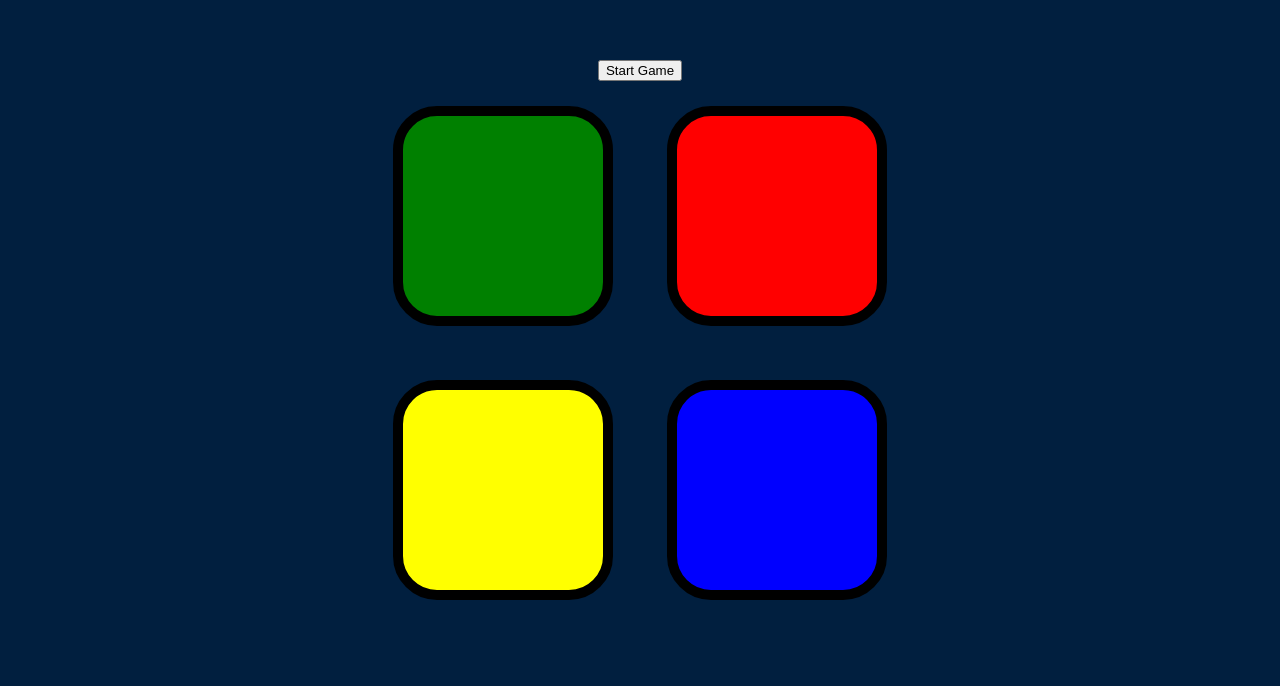
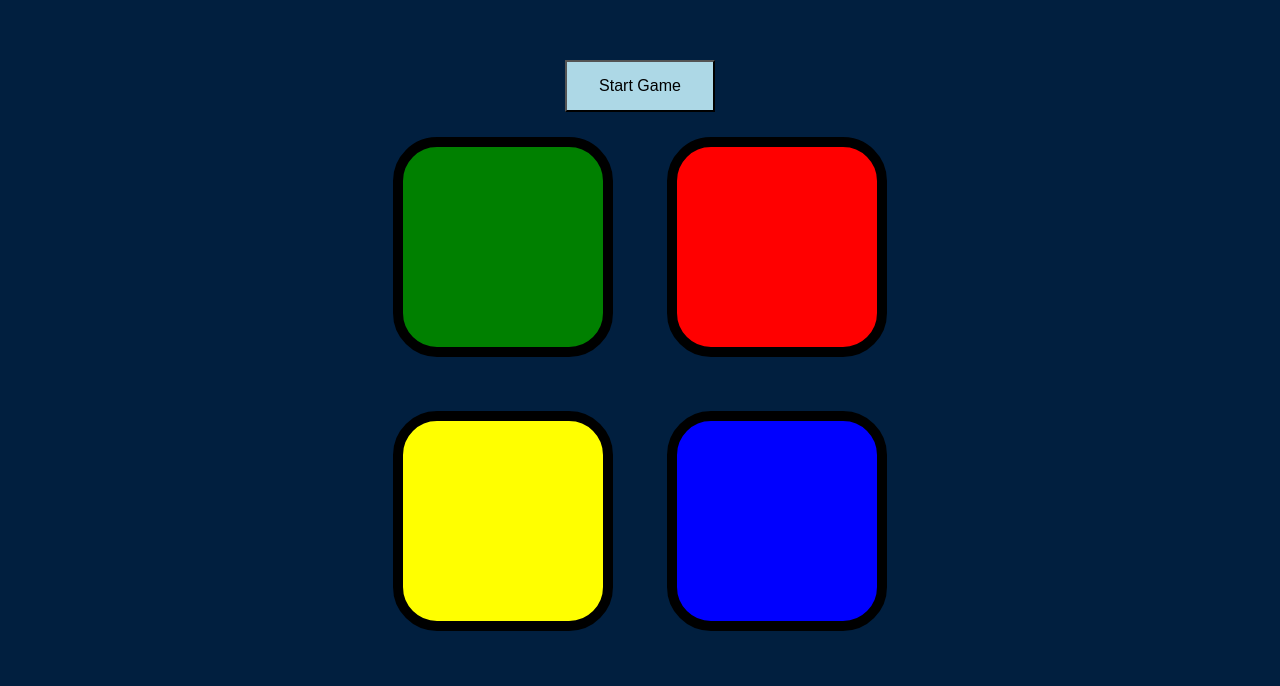
Before and after one commit to Subham1010/game, a plain HTML site: page index.html in a window 1280 px wide. Shown: the part 114-800 px from the top of the page. Drawn offline with nearby package versions, Linux system fonts and the light colour scheme.

Commit message:
Update styles.css

```diff
--- a/styles.css
+++ b/styles.css
@@ -28,7 +28,12 @@ body {
   margin: auto;
 
 }
-
+.ng{
+  background: lightblue;
+  padding:15px 32px;
+  font-size: 16px;
+  cursor: pointer;
+}
 .btn {
   margin: 25px;
   display: inline-block;
```
